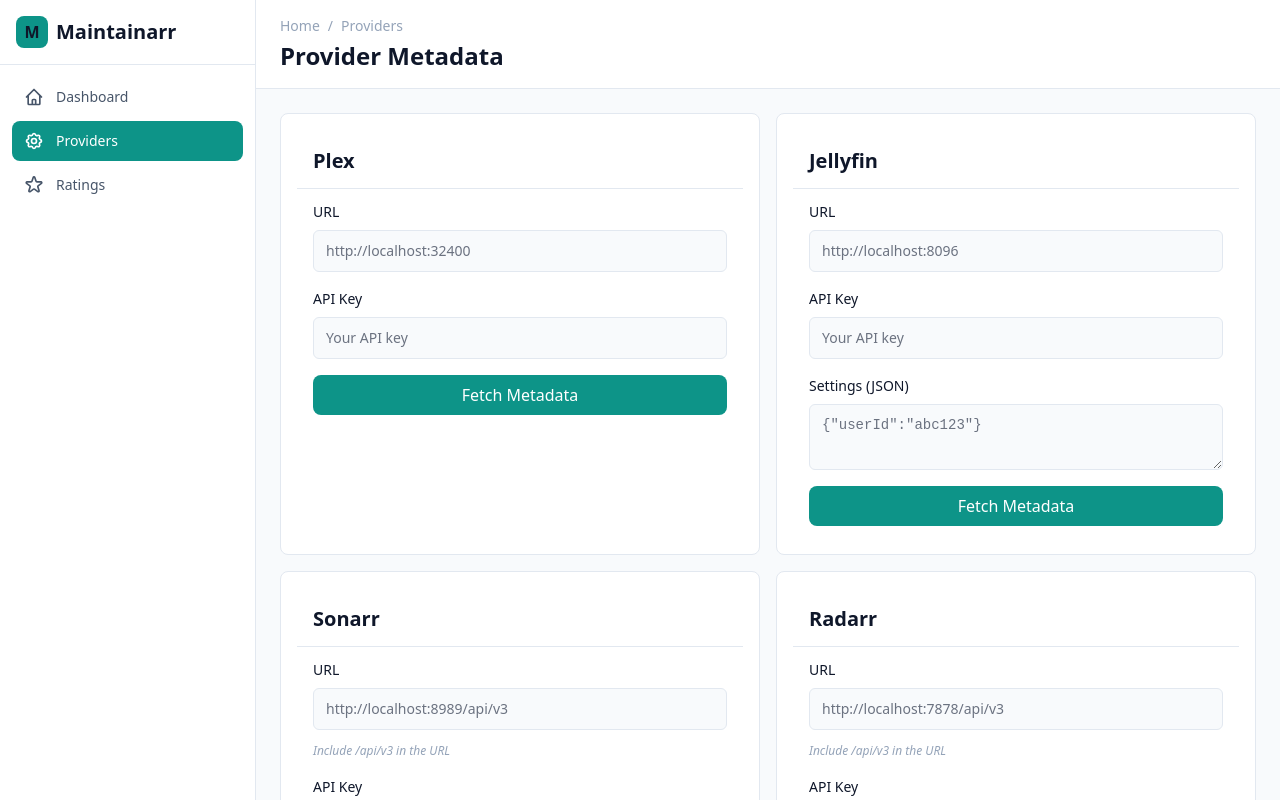
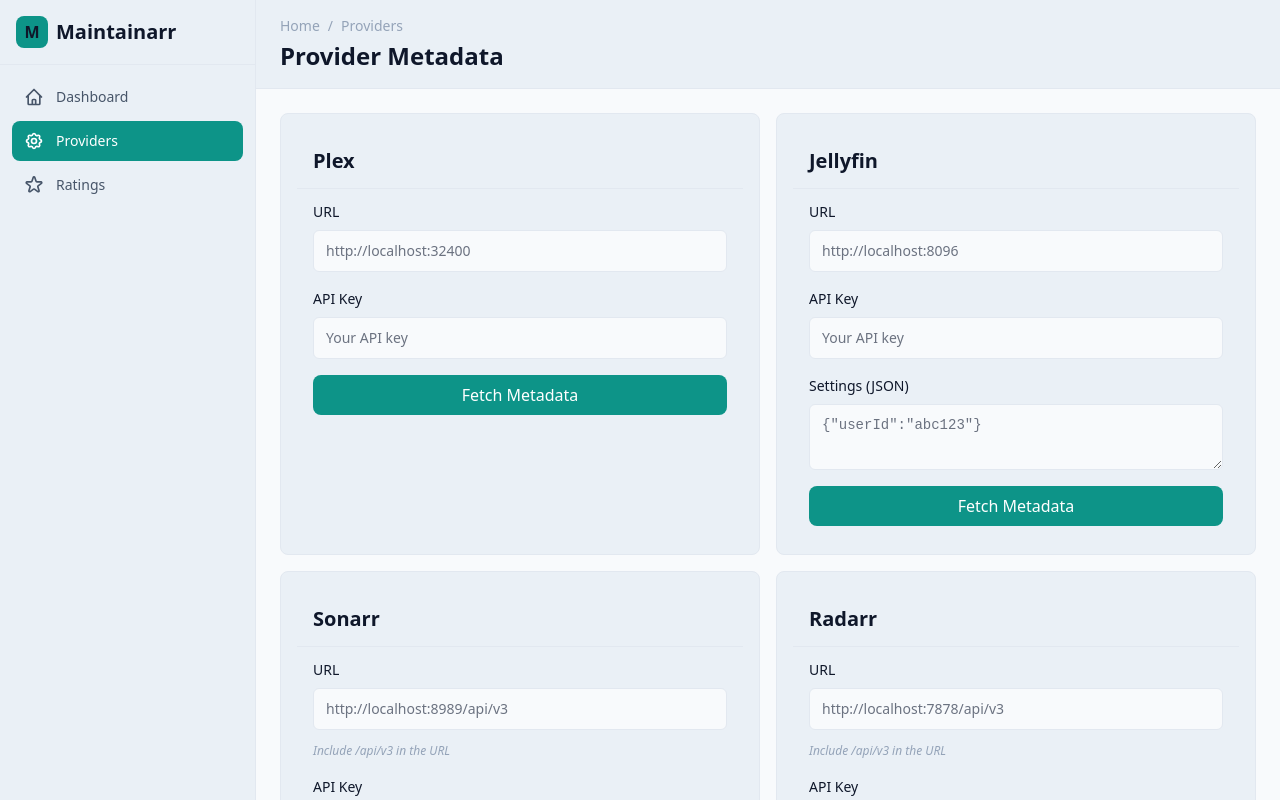
Before and after one commit to nokternol/maintainarr, a Next.js app: page /providers in a window 1280 px wide. Shown: the top 800 px of the page. Built offline with nearby package versions, Linux system fonts and the light colour scheme.

Commit message:
remove pure white from light

```diff
--- a/src/styles/theme.ts
+++ b/src/styles/theme.ts
@@ -110,7 +110,7 @@ export const semanticTokens = {
 
   // Surface (light)
   surfaceBg: palette.slate[50],
-  surfacePanel: '#ffffff',
+  surfacePanel: palette.slate[150],
 
   // Surface (dark) — overridden in .dark via CSS vars
   surfaceBgDark: palette.slate[900],
```
